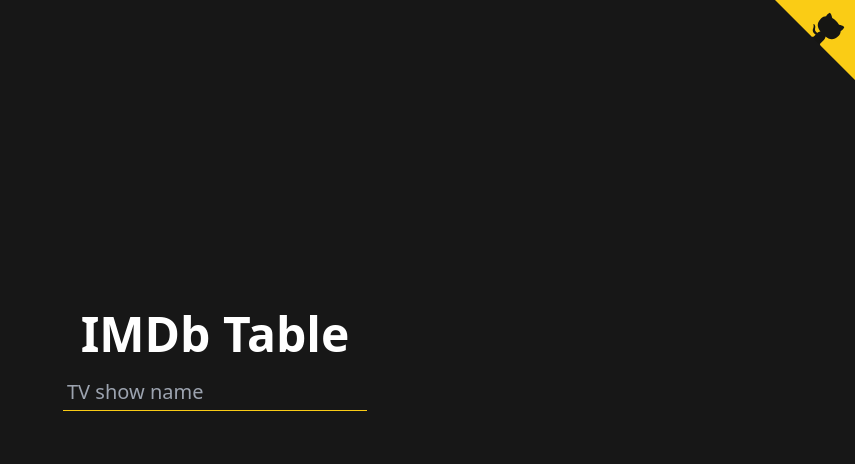
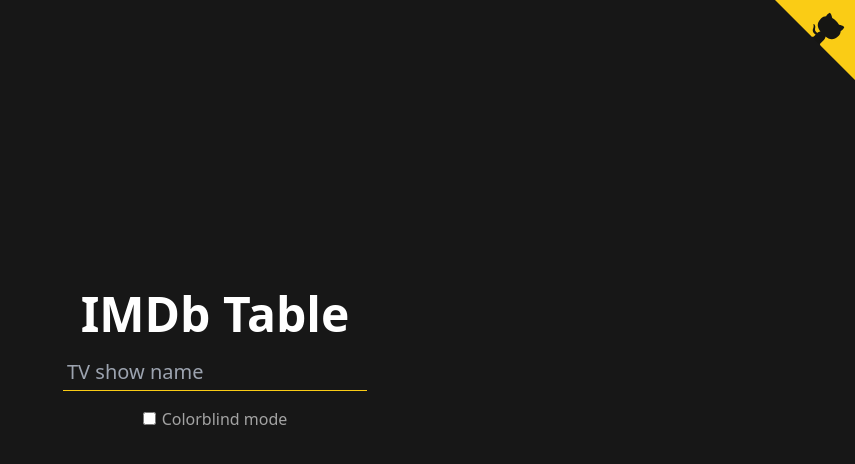
Before and after one commit to docyx/imdb-table, a Svelte app in the folder client/: page / in a window 1280 px wide. Shown: the top 464 px of the page, without its empty margins (425-1280 px from the left). Built offline with nearby package versions, Linux system fonts and the light colour scheme.

Commit message:
[client] add colorblind support, futureproof for custom colors

```diff
--- a/client/src/App.svelte
+++ b/client/src/App.svelte
@@ -1,10 +1,19 @@
 <script lang="ts">
 import { onMount, tick } from 'svelte'
 import { getIMDbID, getRatings, search } from './api'
+import { colors } from './stores'
 import type { AutocompleteItem, Ratings } from './types'
 import Autocomplete from './components/Autocomplete.svelte'
 import Corner from './components/Corner.svelte'
 import Table from './components/Table.svelte'
+import { COLORBLIND_COLORS, DEFAULT_COLORS } from './constants'
+
+// NOTE: Probably (definitely) faster than _.isEqual so we'll just leave it.
+let isColorblind =
+  $colors[0] === COLORBLIND_COLORS[0] &&
+  $colors[1] === COLORBLIND_COLORS[1] &&
+  $colors[2] === COLORBLIND_COLORS[2] &&
+  $colors[3] === COLORBLIND_COLORS[3]
 
 let inputEl: HTMLInputElement | null = null
 let loading = false
@@ -32,6 +41,11 @@ const getAutocompletions = async (
 
 const onAutocompleteClick = async (e: CustomEvent<string>) =>
   await load(e.detail)
+
+const onColorblindToggle = ({ currentTarget }: Event) => {
+  if ((currentTarget as HTMLInputElement).checked) $colors = COLORBLIND_COLORS
+  else $colors = DEFAULT_COLORS
+}
 
 const onGoBackClick = async () => {
   ratings = []
@@ -100,6 +114,18 @@ const load = async (tmdbID: string) => {
         on:autocomplete-click={onAutocompleteClick}
         bind:inputEl
       />
+
+      <div class="flex items-center justify-center mt-4">
+        <label class="flex items-center space-x-1.5">
+          <input
+            type="checkbox"
+            bind:checked={isColorblind}
+            on:change={onColorblindToggle}
+            class="accent-yellow-400 border border-red-400"
+          />
+          <p class="text-neutral-400">Colorblind mode</p>
+        </label>
+      </div>
     </div>
   {/if}
 </div>
--- a/client/src/components/Table.svelte
+++ b/client/src/components/Table.svelte
@@ -1,5 +1,6 @@
 <script lang="ts">
 import type { Ratings } from '../types'
+import { colors } from '../stores'
 
 export let ratings: Ratings
 
@@ -13,29 +14,29 @@ let maxEpisodeCount = ratings.reduce(
 )
 
 const getBackgroundForRating = (rating: number) => {
-  if (rating >= 8.5) return 'bg-green-500'
-  else if (rating >= 7.6) return 'bg-yellow-500'
-  else if (rating >= 6.5) return 'bg-orange-500'
-  else return 'bg-red-500'
+  if (rating >= 8.5) return $colors[0]
+  else if (rating >= 7.6) return $colors[1]
+  else if (rating >= 6.5) return $colors[2]
+  else return $colors[3]
 }
 </script>
 
 <div class="mb-3 flex items-center justify-center">
   <div class="flex flex-col sm:flex-row space-x-0 sm:space-x-6">
     <div class="flex items-center">
-      <div class="w-5 h-5 bg-green-500 mr-2" />
+      <div class={`w-5 h-5 mr-2 ${$colors[0]}`} />
       <p>8.5&ndash;10.0</p>
     </div>
     <div class="flex items-center">
-      <div class="w-5 h-5 bg-yellow-500 mr-2" />
+      <div class={`w-5 h-5 mr-2 ${$colors[1]}`} />
       <p>7.6&ndash;8.4</p>
     </div>
     <div class="flex items-center">
-      <div class="w-5 h-5 bg-orange-500 mr-2" />
+      <div class={`w-5 h-5 mr-2 ${$colors[2]}`} />
       <p>6.5&ndash;7.5</p>
     </div>
     <div class="flex items-center">
-      <div class="w-5 h-5 bg-red-500 mr-2" />
+      <div class={`w-5 h-5 mr-2 ${$colors[3]}`} />
       <p>0.0&ndash;6.4</p>
     </div>
   </div>
--- /dev/null
+++ b/client/src/constants.ts
@@ -0,0 +1,15 @@
+import type { Colors } from './types'
+
+export const DEFAULT_COLORS: Colors = [
+  'bg-green-500',
+  'bg-yellow-500',
+  'bg-orange-500',
+  'bg-red-500',
+]
+
+export const COLORBLIND_COLORS: Colors = [
+  'bg-[#018571]',
+  'bg-[#80cdc1]',
+  'bg-[#dfc27d]',
+  'bg-[#a6611a]',
+]
--- /dev/null
+++ b/client/src/stores.ts
@@ -0,0 +1,13 @@
+import { writable } from 'svelte/store'
+import { DEFAULT_COLORS } from './constants'
+import type { Colors } from './types'
+
+const storedColors = localStorage.getItem('colors')
+
+export const colors = writable<Colors>(
+  storedColors ? JSON.parse(storedColors) : DEFAULT_COLORS
+)
+
+colors.subscribe((value) =>
+  localStorage.setItem('colors', JSON.stringify(value))
+)
--- a/client/src/types.ts
+++ b/client/src/types.ts
@@ -4,4 +4,6 @@ export interface AutocompleteItem {
   secondaryLabel?: string
 }
 
+export type Colors = [string, string, string, string]
+
 export type Ratings = Array<Array<[number, string]>>
```
